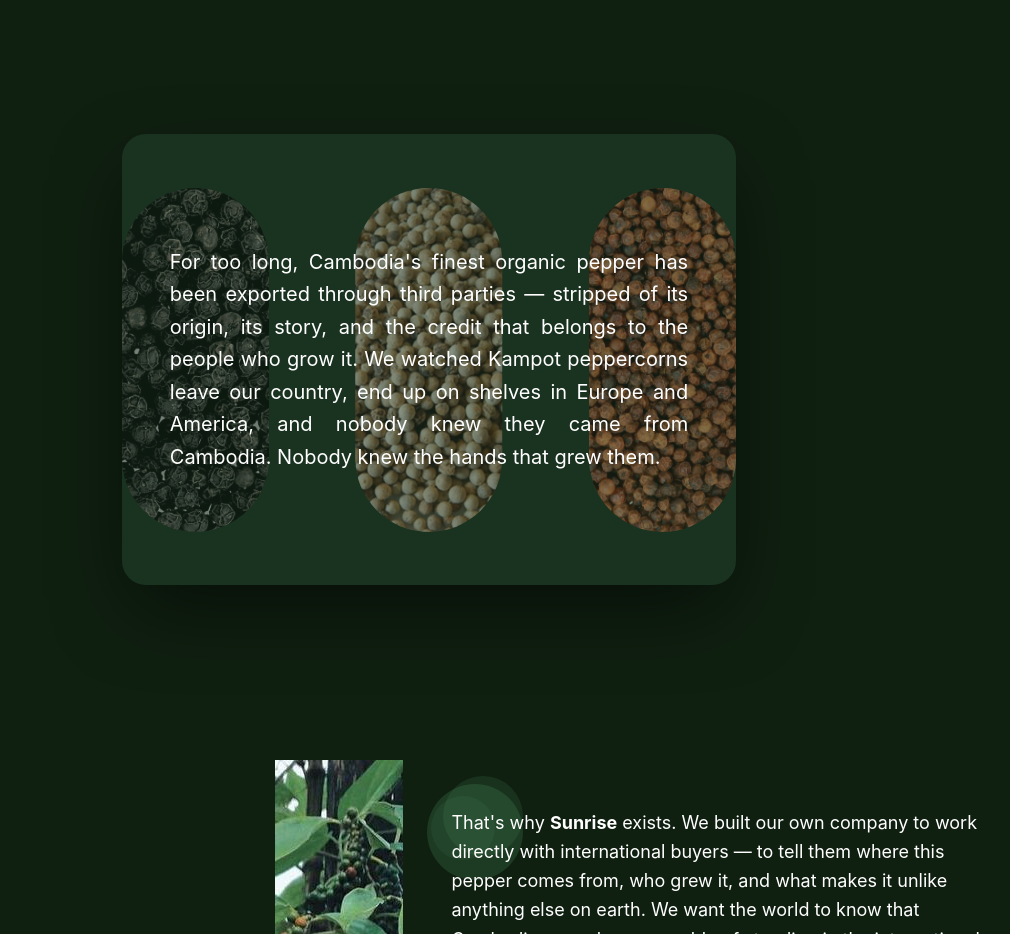
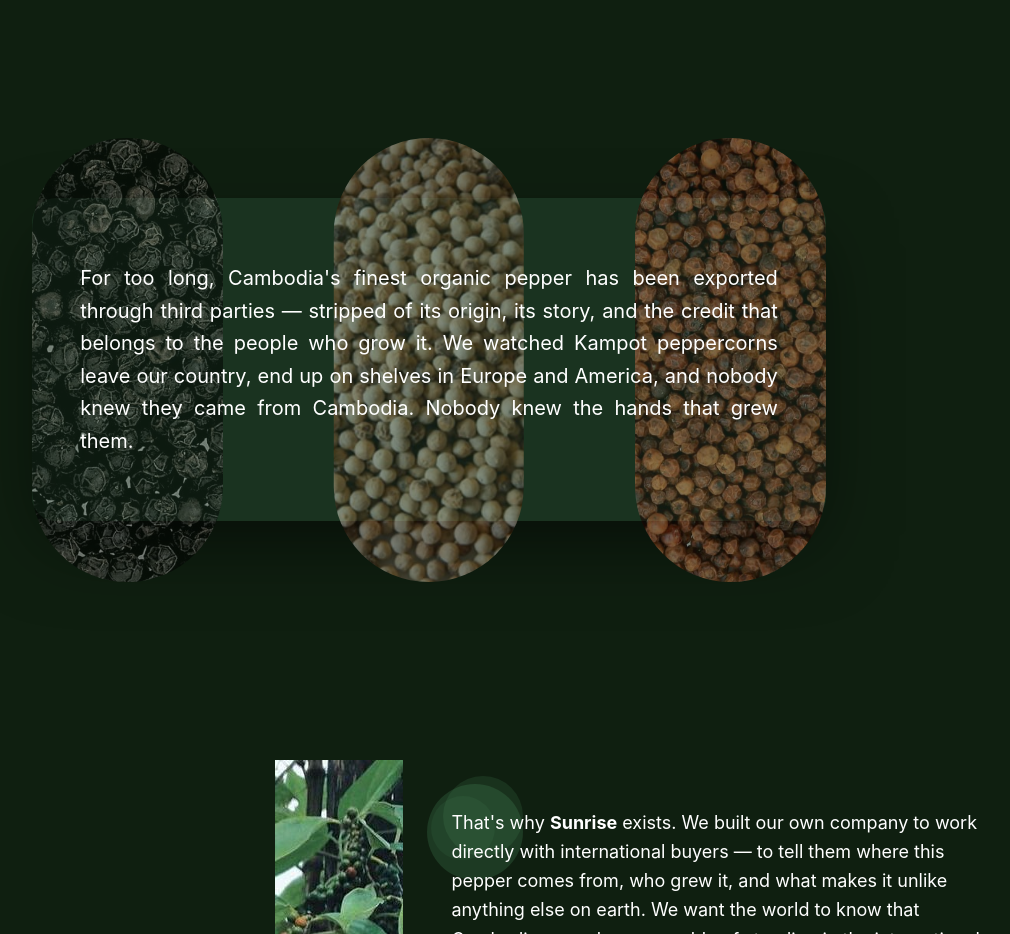
Before and after one commit to keanglongky-del/sunrise-web, a Next.js app: page / in a window 1280 px wide. Shown: the part 1880-2814 px from the top of the page, without its empty margins (211-1221 px from the left). Built offline with nearby package versions, Linux system fonts and the light colour scheme.

Commit message:
Slide 3: desktop card wider (62%) more horizontal, mobile untouched

```diff
--- a/src/app/page.tsx
+++ b/src/app/page.tsx
@@ -176,7 +176,7 @@ export default function Home() {
         <div className="absolute inset-0 bg-[#0f1f10]" />
 
         {/* Vertical story card — lighter green, middle layer */}
-        <div className="relative z-10 w-[88%] md:w-[54%] lg:w-[48%] max-h-[85vh] md:max-h-[90vh] bg-[#1a3320] rounded-2xl md:rounded-3xl py-14 md:py-24 lg:py-28 px-8 md:px-12 shadow-[0_30px_80px_-15px_rgba(0,0,0,0.6)] overflow-visible">
+        <div className="relative z-10 w-[88%] md:w-[68%] lg:w-[62%] max-h-[85vh] md:max-h-[80vh] bg-[#1a3320] rounded-2xl md:rounded-3xl py-14 md:py-14 lg:py-16 px-8 md:px-12 shadow-[0_30px_80px_-15px_rgba(0,0,0,0.6)] overflow-visible">
 
           {/* 3 pill panels — on top of card, behind text, 50% opacity */}
           <div className="absolute inset-0 flex items-center justify-center pointer-events-none z-0">
```
